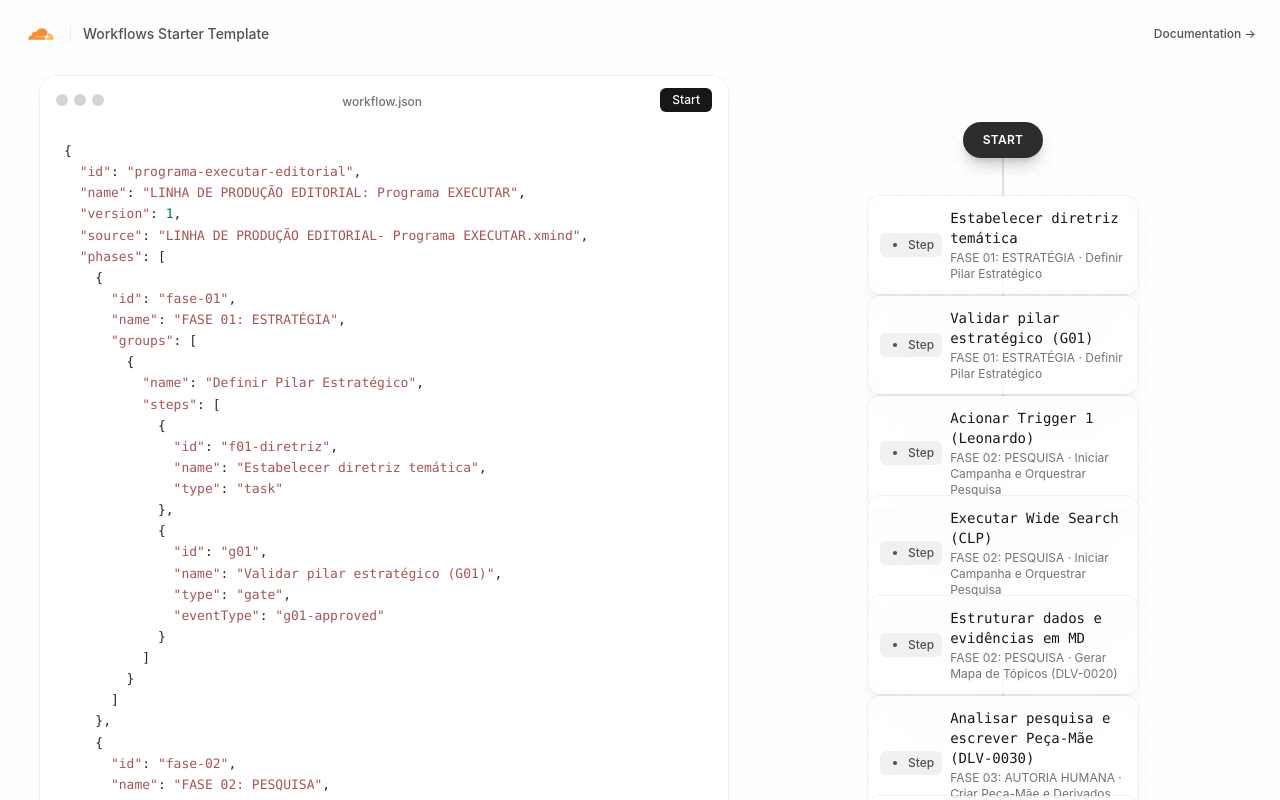
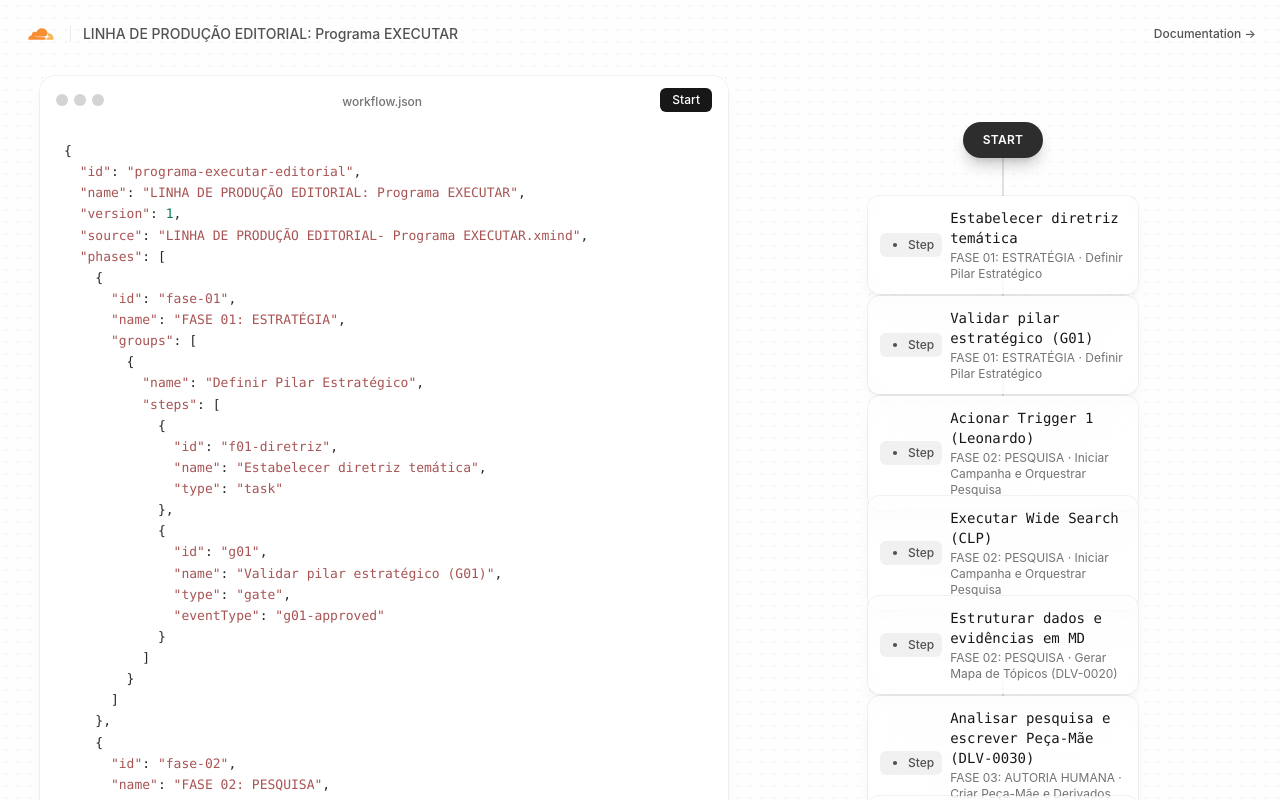
Before and after one commit to executar-23/workflows-starter-template, a React (Vite) app: page / in a window 1280 px wide. Shown: the top 800 px of the page. Built offline with nearby package versions, Linux system fonts and the light colour scheme.

Commit message:
feat: label viewer with Programa EXECUTAR workflow

```diff
--- a/src/App.tsx
+++ b/src/App.tsx
@@ -3,7 +3,7 @@ import { WorkflowDiagram } from "./components/WorkflowDiagram";
 import { CodeDisplay } from "./components/CodeDisplay";
 import { BackgroundDots } from "./components/BackgroundDots";
 import { useWorkflowWebSocket } from "./hooks/useWorkflowWebSocket";
-import { WORKFLOW_STEPS } from "./types";
+import { WORKFLOW_CONFIG, WORKFLOW_STEPS } from "./types";
 
 function App() {
 	const [instanceId, setInstanceId] = useState<string | null>(null);
@@ -76,7 +76,7 @@ function App() {
 						</svg>
 						<div className="w-px h-4 bg-neutral-300/50 dark:bg-neutral-600/50" />
 						<h1 className="text-sm font-medium text-neutral-600 dark:text-neutral-400">
-							Workflows Starter Template
+							{WORKFLOW_CONFIG.name}
 						</h1>
 					</div>
 
```
